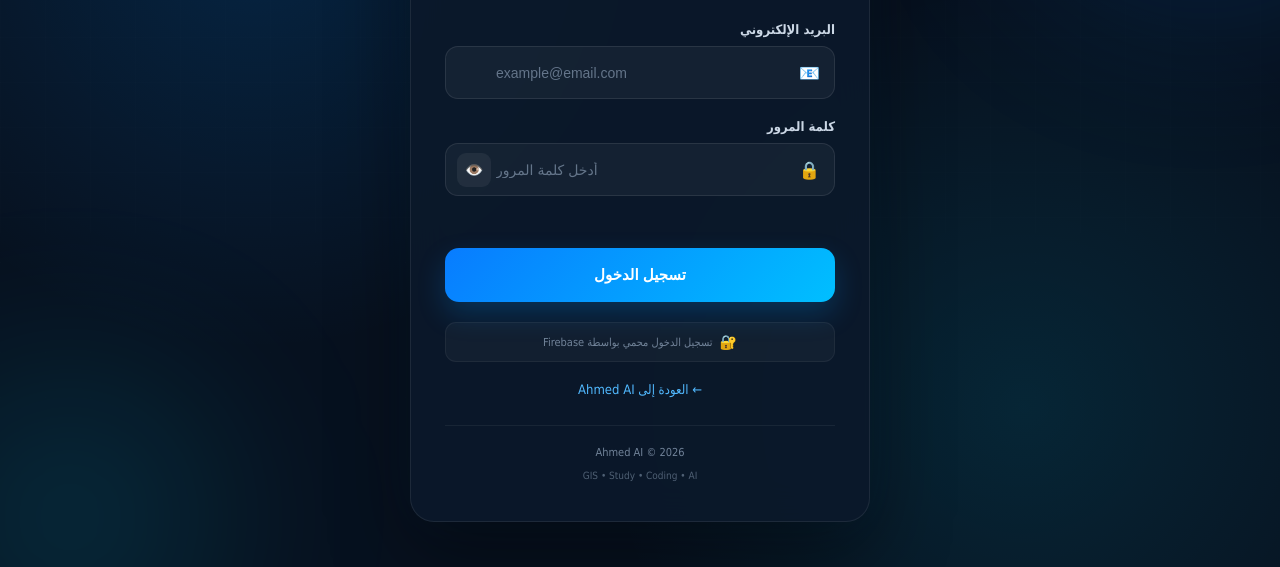
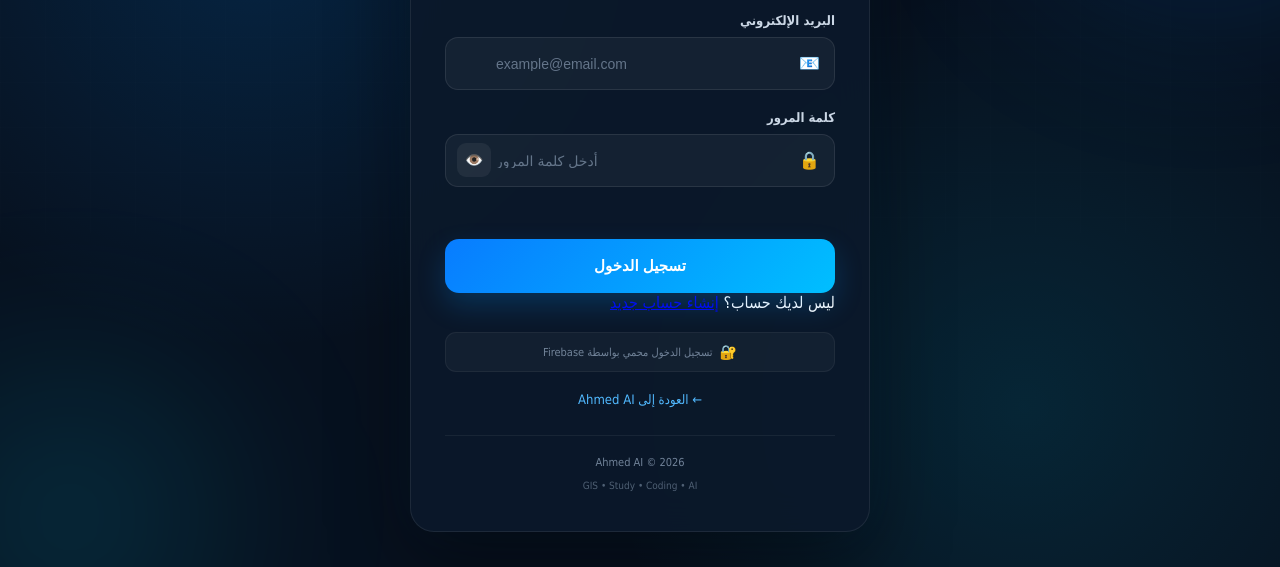
Before and after one commit to elbaled/SAMIR-GIS, a plain HTML site: page login.html in a window 1280 px wide. Shown: the part 233-800 px from the top of the page. Drawn offline with Linux system fonts and the light colour scheme; no server answers.

Commit message:
Add registration link to login page

```diff
--- a/login.html
+++ b/login.html
@@ -160,6 +160,20 @@
             </form>
 
 
+            <!-- إنشاء حساب -->
+            <div class="register-link-box">
+
+                <span>
+                    ليس لديك حساب؟
+                </span>
+
+                <a href="register.html">
+                    إنشاء حساب جديد
+                </a>
+
+            </div>
+
+
             <!-- معلومات -->
             <div class="login-info">
 
```
